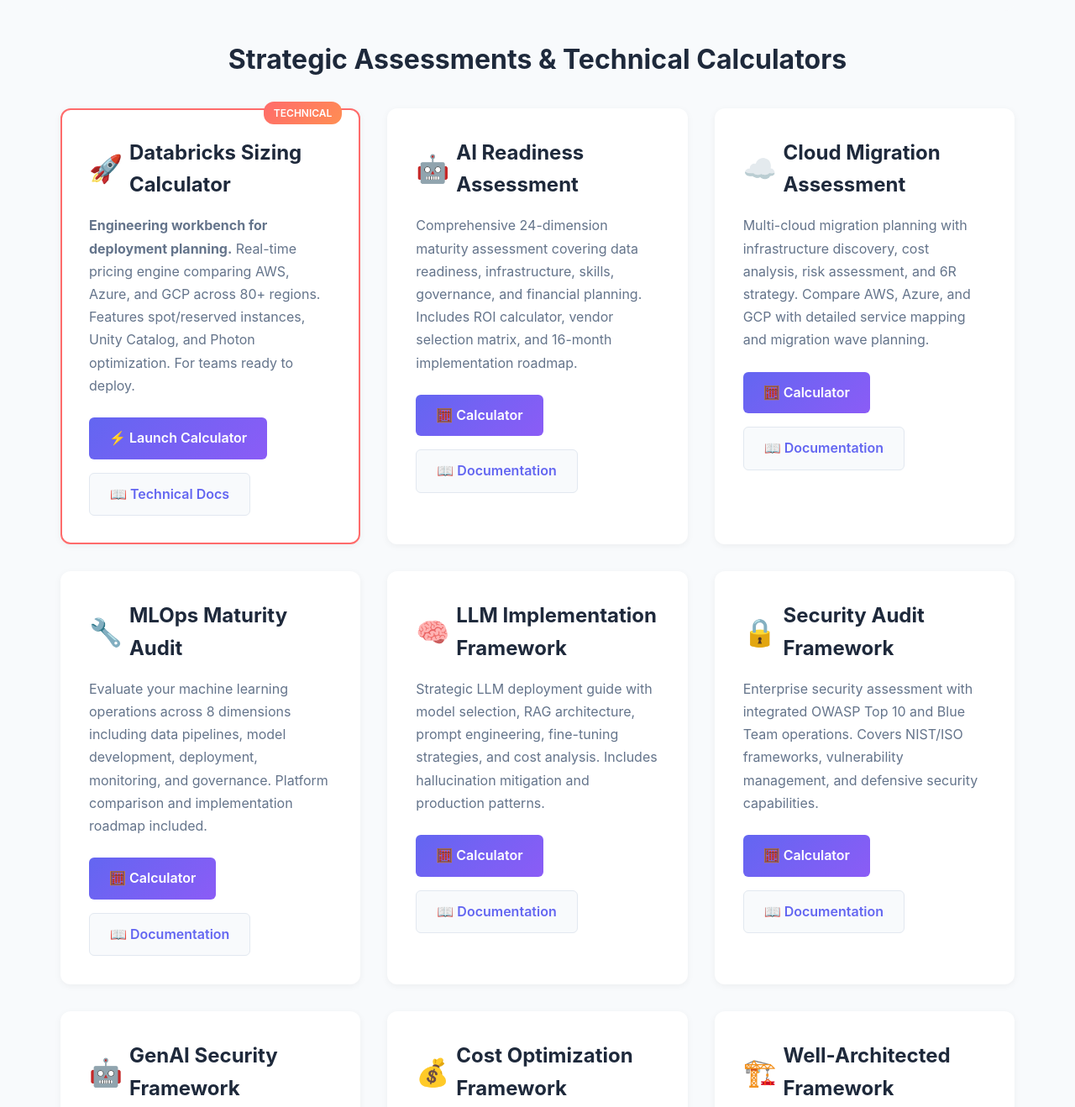
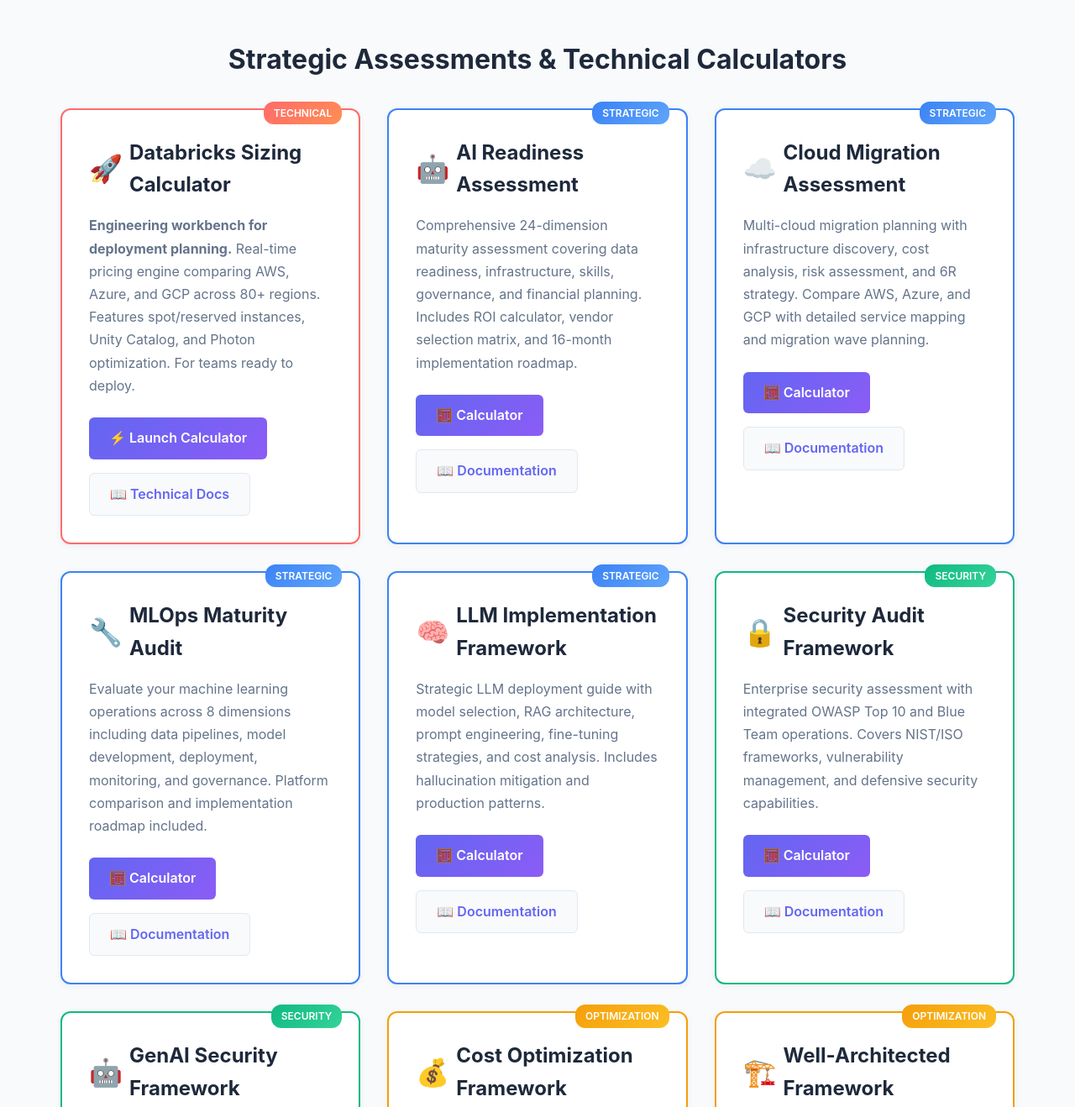
Before and after one commit to architecture-audit/architecture-audit, a website: page index.html in a window 1280 px wide. Shown: the part 4000-5318 px from the top of the page at 84% size. Drawn offline with Linux system fonts and the light colour scheme.

Commit message:
Apply color-coding system to all tool cards for better categorization
- Blue (Strategic): AI Readiness, Cloud Migration, MLOps, LLM Framework
- Green (Security): Security Audit, GenAI Security
- Orange/Yellow (Optimization): Cost Optimization, Well-Architected
- Red/Orange (Technical): Databricks Sizing Calculator

Each category now has distinct visual identity with colored borders and badges

```diff
--- a/index.html
+++ b/index.html
@@ -909,7 +909,8 @@
                     </div>
                 </div>
 
-                <div class="tool-card">
+                <div class="tool-card" style="border: 2px solid #3b82f6; position: relative;">
+                    <span style="position: absolute; top: -10px; right: 20px; background: linear-gradient(135deg, #3b82f6, #60a5fa); color: white; padding: 4px 12px; border-radius: 12px; font-size: 0.75rem; font-weight: 600;">STRATEGIC</span>
                     <h3><span class="icon">🤖</span> AI Readiness Assessment</h3>
                     <p>Comprehensive 24-dimension maturity assessment covering data readiness, infrastructure, skills, governance, and financial planning. Includes ROI calculator, vendor selection matrix, and 16-month implementation roadmap.</p>
                     <div class="tool-links">
@@ -922,7 +923,8 @@
                     </div>
                 </div>
 
-                <div class="tool-card">
+                <div class="tool-card" style="border: 2px solid #3b82f6; position: relative;">
+                    <span style="position: absolute; top: -10px; right: 20px; background: linear-gradient(135deg, #3b82f6, #60a5fa); color: white; padding: 4px 12px; border-radius: 12px; font-size: 0.75rem; font-weight: 600;">STRATEGIC</span>
                     <h3><span class="icon">☁️</span> Cloud Migration Assessment</h3>
                     <p>Multi-cloud migration planning with infrastructure discovery, cost analysis, risk assessment, and 6R strategy. Compare AWS, Azure, and GCP with detailed service mapping and migration wave planning.</p>
                     <div class="tool-links">
@@ -935,7 +937,8 @@
                     </div>
                 </div>
 
-                <div class="tool-card">
+                <div class="tool-card" style="border: 2px solid #3b82f6; position: relative;">
+                    <span style="position: absolute; top: -10px; right: 20px; background: linear-gradient(135deg, #3b82f6, #60a5fa); color: white; padding: 4px 12px; border-radius: 12px; font-size: 0.75rem; font-weight: 600;">STRATEGIC</span>
                     <h3><span class="icon">🔧</span> MLOps Maturity Audit</h3>
                     <p>Evaluate your machine learning operations across 8 dimensions including data pipelines, model development, deployment, monitoring, and governance. Platform comparison and implementation roadmap included.</p>
                     <div class="tool-links">
@@ -948,7 +951,8 @@
                     </div>
                 </div>
 
-                <div class="tool-card">
+                <div class="tool-card" style="border: 2px solid #3b82f6; position: relative;">
+                    <span style="position: absolute; top: -10px; right: 20px; background: linear-gradient(135deg, #3b82f6, #60a5fa); color: white; padding: 4px 12px; border-radius: 12px; font-size: 0.75rem; font-weight: 600;">STRATEGIC</span>
                     <h3><span class="icon">🧠</span> LLM Implementation Framework</h3>
                     <p>Strategic LLM deployment guide with model selection, RAG architecture, prompt engineering, fine-tuning strategies, and cost analysis. Includes hallucination mitigation and production patterns.</p>
                     <div class="tool-links">
@@ -961,7 +965,8 @@
                     </div>
                 </div>
 
-                <div class="tool-card">
+                <div class="tool-card" style="border: 2px solid #10b981; position: relative;">
+                    <span style="position: absolute; top: -10px; right: 20px; background: linear-gradient(135deg, #10b981, #34d399); color: white; padding: 4px 12px; border-radius: 12px; font-size: 0.75rem; font-weight: 600;">SECURITY</span>
                     <h3><span class="icon">🔒</span> Security Audit Framework</h3>
                     <p>Enterprise security assessment with integrated OWASP Top 10 and Blue Team operations. Covers NIST/ISO frameworks, vulnerability management, and defensive security capabilities.</p>
                     <div class="tool-links">
@@ -974,7 +979,8 @@
                     </div>
                 </div>
 
-                <div class="tool-card">
+                <div class="tool-card" style="border: 2px solid #10b981; position: relative;">
+                    <span style="position: absolute; top: -10px; right: 20px; background: linear-gradient(135deg, #10b981, #34d399); color: white; padding: 4px 12px; border-radius: 12px; font-size: 0.75rem; font-weight: 600;">SECURITY</span>
                     <h3><span class="icon">🤖</span> GenAI Security Framework</h3>
                     <p>Comprehensive AI security assessment with integrated OWASP LLM Top 10 and AI Blue Team operations. Covers prompt injection, model integrity, and defensive AI operations.</p>
                     <div class="tool-links">
@@ -987,7 +993,8 @@
                     </div>
                 </div>
 
-                <div class="tool-card">
+                <div class="tool-card" style="border: 2px solid #f59e0b; position: relative;">
+                    <span style="position: absolute; top: -10px; right: 20px; background: linear-gradient(135deg, #f59e0b, #fbbf24); color: white; padding: 4px 12px; border-radius: 12px; font-size: 0.75rem; font-weight: 600;">OPTIMIZATION</span>
                     <h3><span class="icon">💰</span> Cost Optimization Framework</h3>
                     <p>FinOps maturity assessment with cloud cost analysis, waste identification, budget planning, and vendor management. Includes savings opportunities and optimization roadmap.</p>
                     <div class="tool-links">
@@ -1000,7 +1007,8 @@
                     </div>
                 </div>
 
-                <div class="tool-card">
+                <div class="tool-card" style="border: 2px solid #f59e0b; position: relative;">
+                    <span style="position: absolute; top: -10px; right: 20px; background: linear-gradient(135deg, #f59e0b, #fbbf24); color: white; padding: 4px 12px; border-radius: 12px; font-size: 0.75rem; font-weight: 600;">OPTIMIZATION</span>
                     <h3><span class="icon">🏗️</span> Well-Architected Framework</h3>
                     <p>Comprehensive assessment across six pillars: Security, Reliability, Performance, Cost, Operations, and Sustainability. Includes maturity model, best practices guide, and implementation roadmap.</p>
                     <div class="tool-links">
```
